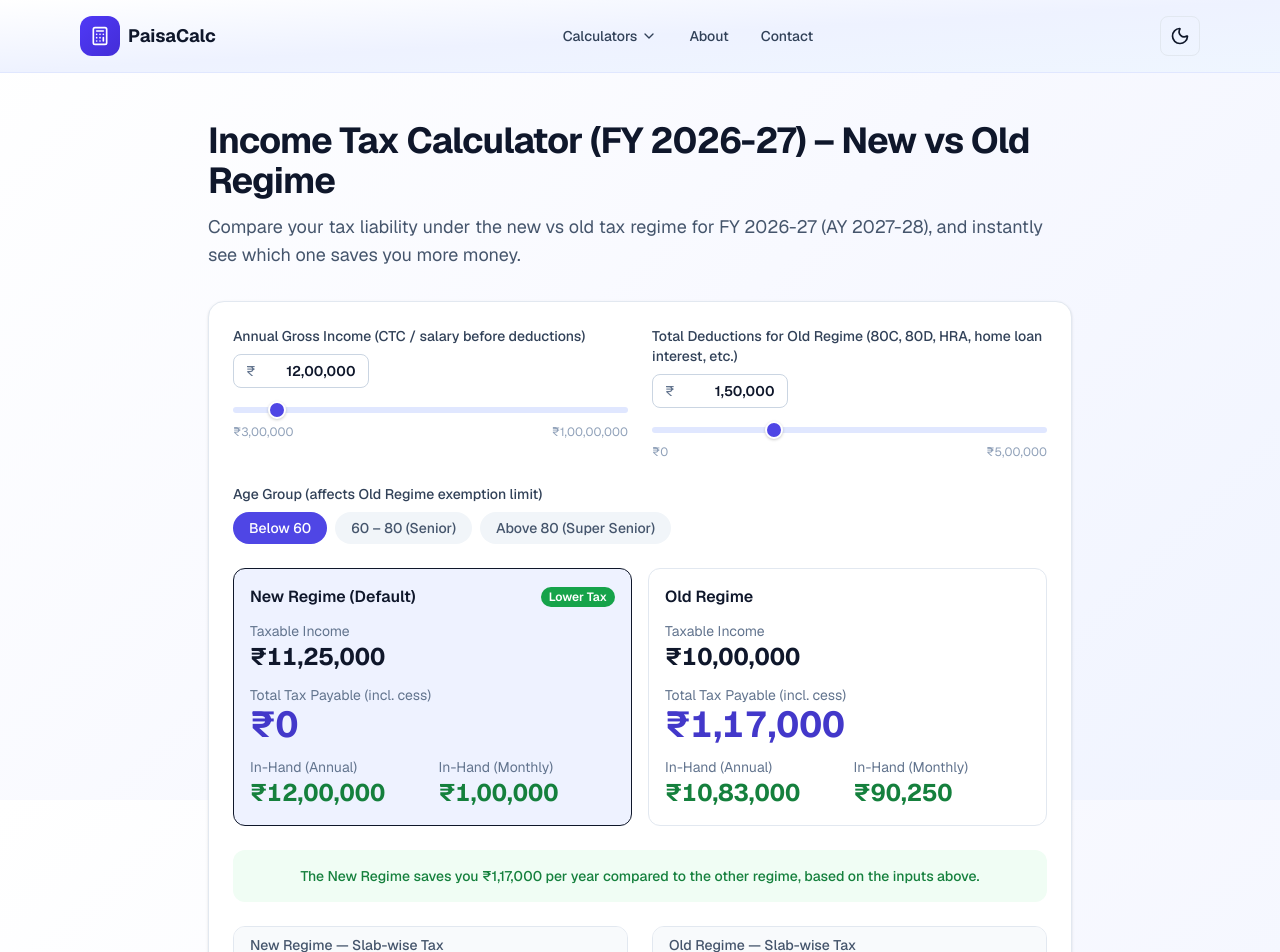
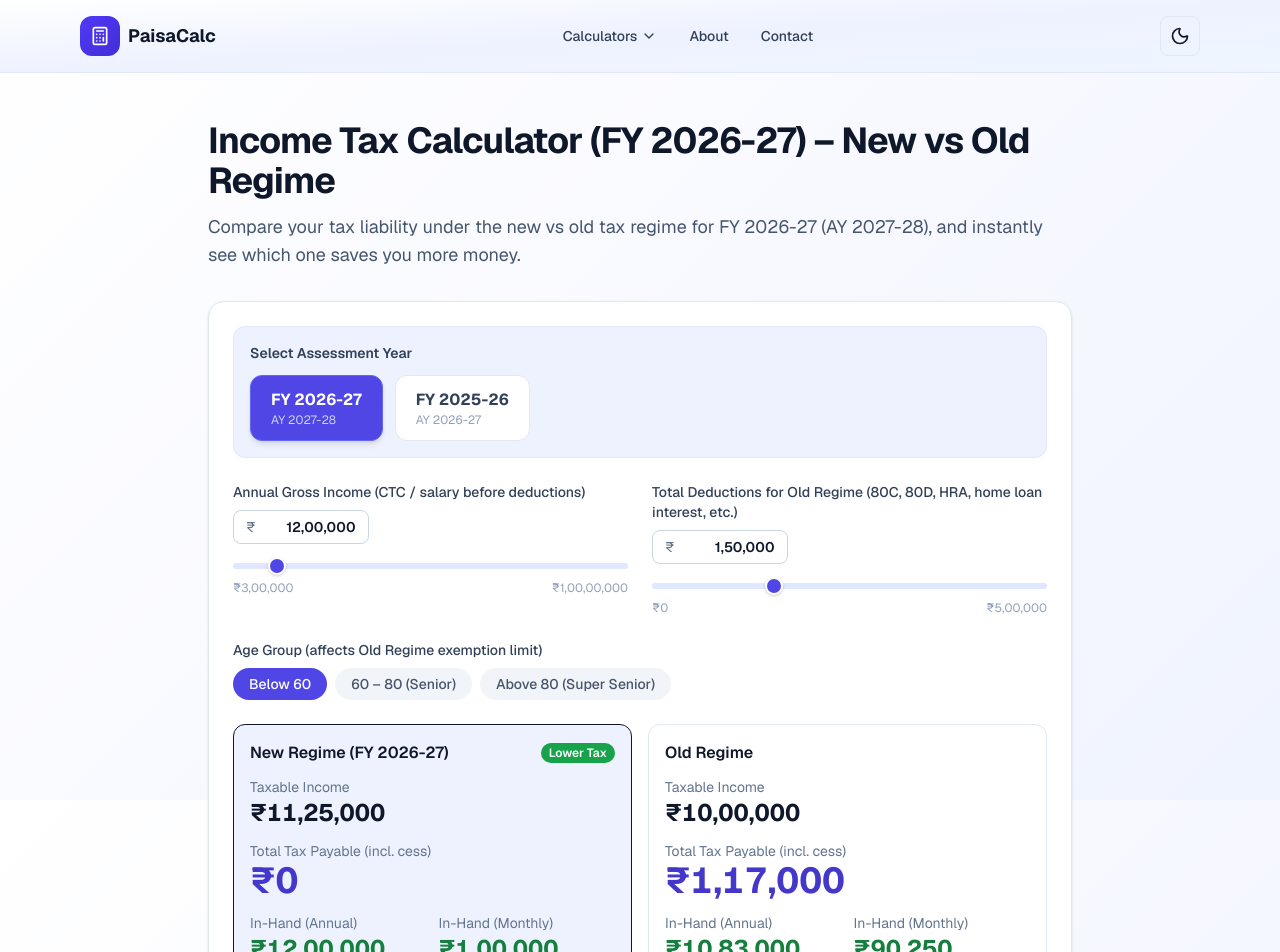
Before and after one commit to ganeshmeena77-gif/paisacalc, a Next.js app: page /income-tax-calculator in a window 1280 px wide. Shown: the top 952 px of the page. Built offline with nearby package versions, Linux system fonts and the light colour scheme.

Commit message:
feat: add FY 2025-26 income tax calculator with year selector

```diff
--- a/components/calculators/IncomeTaxCalculator.tsx
+++ b/components/calculators/IncomeTaxCalculator.tsx
@@ -1,7 +1,7 @@
 "use client";
 
 import { useMemo, useState } from "react";
-import { calculateIncomeTax, type AgeGroup, type IncomeTaxResult } from "@/lib/calculators";
+import { calculateIncomeTax, type AgeGroup, type FiscalYear, type IncomeTaxResult } from "@/lib/calculators";
 import { formatINR, formatCompactINR } from "@/lib/format";
 import SliderInput from "@/components/ui/SliderInput";
 import ResultStat from "@/components/ui/ResultStat";
@@ -13,22 +13,54 @@ const AGE_GROUPS: { value: AgeGroup; label: string }[] = [
   { value: "above80", label: "Above 80 (Super Senior)" },
 ];
 
+const FISCAL_YEARS: { value: FiscalYear; label: string; ayLabel: string }[] = [
+  { value: "2026-27", label: "FY 2026-27", ayLabel: "AY 2027-28" },
+  { value: "2025-26", label: "FY 2025-26", ayLabel: "AY 2026-27" },
+];
+
 export default function IncomeTaxCalculator() {
+  const [fiscalYear, setFiscalYear] = useState<FiscalYear>("2026-27");
   const [income, setIncome] = useState(1200000);
   const [ageGroup, setAgeGroup] = useState<AgeGroup>("below60");
   const [deductions, setDeductions] = useState(150000);
 
-  const newRegime = useMemo(() => calculateIncomeTax(income, "new", ageGroup, 0), [income, ageGroup]);
+  const newRegime = useMemo(
+    () => calculateIncomeTax(income, "new", ageGroup, 0, fiscalYear),
+    [income, ageGroup, fiscalYear]
+  );
   const oldRegime = useMemo(
-    () => calculateIncomeTax(income, "old", ageGroup, deductions),
-    [income, ageGroup, deductions]
+    () => calculateIncomeTax(income, "old", ageGroup, deductions, fiscalYear),
+    [income, ageGroup, deductions, fiscalYear]
   );
 
   const better = newRegime.totalTax <= oldRegime.totalTax ? "new" : "old";
   const savings = Math.abs(newRegime.totalTax - oldRegime.totalTax);
+  const selectedFY = FISCAL_YEARS.find((f) => f.value === fiscalYear)!;
 
   return (
     <div className="space-y-6">
+      {/* Fiscal Year Selector */}
+      <div className="rounded-xl border border-indigo-100 bg-indigo-50 p-4 dark:border-slate-700 dark:bg-slate-800/60">
+        <p className="mb-3 text-sm font-semibold text-slate-700 dark:text-slate-300">Select Assessment Year</p>
+        <div className="flex flex-wrap gap-3">
+          {FISCAL_YEARS.map((fy) => (
+            <button
+              key={fy.value}
+              onClick={() => setFiscalYear(fy.value)}
+              className={`flex flex-col items-start rounded-xl border px-5 py-3 text-left transition ${
+                fiscalYear === fy.value
+                  ? "border-brand-500 bg-brand-600 text-white shadow-md"
+                  : "border-slate-200 bg-white text-slate-700 hover:border-brand-300 hover:bg-brand-50 dark:border-slate-600 dark:bg-slate-800 dark:text-slate-300 dark:hover:border-brand-500"
+              }`}
+            >
+              <span className="text-base font-bold">{fy.label}</span>
+              <span className={`text-xs ${fiscalYear === fy.value ? "text-indigo-200" : "text-slate-400"}`}>
+                {fy.ayLabel}
+              </span>
+            </button>
+          ))}
+        </div>
+      </div>
       <div className="grid gap-6 sm:grid-cols-2">
         <SliderInput
           label="Annual Gross Income (CTC / salary before deductions)"
@@ -72,7 +104,7 @@ export default function IncomeTaxCalculator() {
       </div>
 
       <div className="grid gap-4 sm:grid-cols-2">
-        <RegimeCard title="New Regime (Default)" result={newRegime} highlight={better === "new"} />
+        <RegimeCard title={`New Regime (${selectedFY.label})`} result={newRegime} highlight={better === "new"} />
         <RegimeCard title="Old Regime" result={oldRegime} highlight={better === "old"} />
       </div>
 
@@ -82,7 +114,7 @@ export default function IncomeTaxCalculator() {
       </div>
 
       <div className="grid gap-6 sm:grid-cols-2">
-        <SlabTable title="New Regime — Slab-wise Tax" result={newRegime} />
+        <SlabTable title={`New Regime — Slab-wise Tax (${selectedFY.label})`} result={newRegime} />
         <SlabTable title="Old Regime — Slab-wise Tax" result={oldRegime} />
       </div>
     </div>
--- a/lib/calculators.ts
+++ b/lib/calculators.ts
@@ -516,11 +516,12 @@ export function calculateInflation(
 }
 
 /* ------------------------------------------------------------------ */
-/* Income tax (FY 2026-27 / AY 2027-28)                                 */
+/* Income tax                                                            */
 /* ------------------------------------------------------------------ */
 
 export type TaxRegime = "new" | "old";
 export type AgeGroup = "below60" | "60to80" | "above80";
+export type FiscalYear = "2026-27" | "2025-26";
 
 export interface TaxSlab {
   from: number;
@@ -547,8 +548,8 @@ export interface IncomeTaxResult {
   slabBreakdown: TaxSlabBreakdown[];
 }
 
-/** New regime slabs, unchanged for FY 2026-27 (Budget 2026 retained FY 2025-26 structure). */
-export const NEW_REGIME_SLABS: TaxSlab[] = [
+/** New regime slabs for FY 2026-27 (AY 2027-28). */
+export const NEW_REGIME_SLABS_FY2627: TaxSlab[] = [
   { from: 0, upTo: 400000, rate: 0 },
   { from: 400000, upTo: 800000, rate: 5 },
   { from: 800000, upTo: 1200000, rate: 10 },
@@ -557,6 +558,19 @@ export const NEW_REGIME_SLABS: TaxSlab[] = [
   { from: 2000000, upTo: 2400000, rate: 25 },
   { from: 2400000, upTo: Infinity, rate: 30 },
 ];
+
+/** New regime slabs for FY 2025-26 (AY 2026-27). */
+export const NEW_REGIME_SLABS_FY2526: TaxSlab[] = [
+  { from: 0, upTo: 300000, rate: 0 },
+  { from: 300000, upTo: 600000, rate: 5 },
+  { from: 600000, upTo: 900000, rate: 10 },
+  { from: 900000, upTo: 1200000, rate: 15 },
+  { from: 1200000, upTo: 1500000, rate: 20 },
+  { from: 1500000, upTo: Infinity, rate: 30 },
+];
+
+/** @deprecated Use NEW_REGIME_SLABS_FY2627 */
+export const NEW_REGIME_SLABS = NEW_REGIME_SLABS_FY2627;
 
 /** Old regime slabs vary by age; the basic exemption limit shifts up. */
 export function getOldRegimeSlabs(ageGroup: AgeGroup): TaxSlab[] {
@@ -595,32 +609,42 @@ function computeSurcharge(tax: number, taxableIncome: number, regime: TaxRegime)
 }
 
 /**
- * Computes total tax payable for FY 2026-27 (AY 2027-28).
+ * Computes total tax payable for the given fiscal year (defaults to FY 2026-27).
  *
- * - New regime: flat ₹75,000 standard deduction, no other deductions allowed.
- * - Old regime: ₹50,000 standard deduction plus any other deductions the
- *   user enters (80C, 80D, home loan interest, HRA exemption, etc.).
+ * FY 2026-27 (AY 2027-28):
+ * - New regime: ₹75,000 std deduction, rebate up to ₹12L (max ₹60,000), nil up to ₹12.75L gross.
  *
- * Section 87A rebate + marginal relief is applied so tax never increases by
- * more than the income that crosses the rebate threshold (₹12L new / ₹5L old).
- * A basic surcharge is applied above ₹50L (without its own marginal relief —
- * very high earners should consult a CA for that nuance).
+ * FY 2025-26 (AY 2026-27):
+ * - New regime: ₹75,000 std deduction, rebate up to ₹7L (max ₹25,000), nil up to ₹7.75L gross.
+ *
+ * Old regime slabs are the same for both years.
  */
 export function calculateIncomeTax(
   grossIncome: number,
   regime: TaxRegime,
   ageGroup: AgeGroup = "below60",
-  otherDeductions = 0
+  otherDeductions = 0,
+  fiscalYear: FiscalYear = "2026-27"
 ): IncomeTaxResult {
   const standardDeduction = regime === "new" ? 75000 : 50000;
   const deductions = regime === "new" ? 0 : Math.max(0, otherDeductions);
   const taxableIncome = Math.max(0, grossIncome - standardDeduction - deductions);
 
-  const slabs = regime === "new" ? NEW_REGIME_SLABS : getOldRegimeSlabs(ageGroup);
+  let slabs: TaxSlab[];
+  let rebateThreshold: number;
+  let maxRebate: number;
+
+  if (regime === "new") {
+    slabs = fiscalYear === "2025-26" ? NEW_REGIME_SLABS_FY2526 : NEW_REGIME_SLABS_FY2627;
+    rebateThreshold = fiscalYear === "2025-26" ? 700000 : 1200000;
+    maxRebate = fiscalYear === "2025-26" ? 25000 : 60000;
+  } else {
+    slabs = getOldRegimeSlabs(ageGroup);
+    rebateThreshold = 500000;
+    maxRebate = 12500;
+  }
+
   const { tax: taxBeforeRebate, breakdown } = computeSlabTax(taxableIncome, slabs);
-
-  const rebateThreshold = regime === "new" ? 1200000 : 500000;
-  const maxRebate = regime === "new" ? 60000 : 12500;
 
   let taxAfterRebate: number;
   let rebate: number;
```
